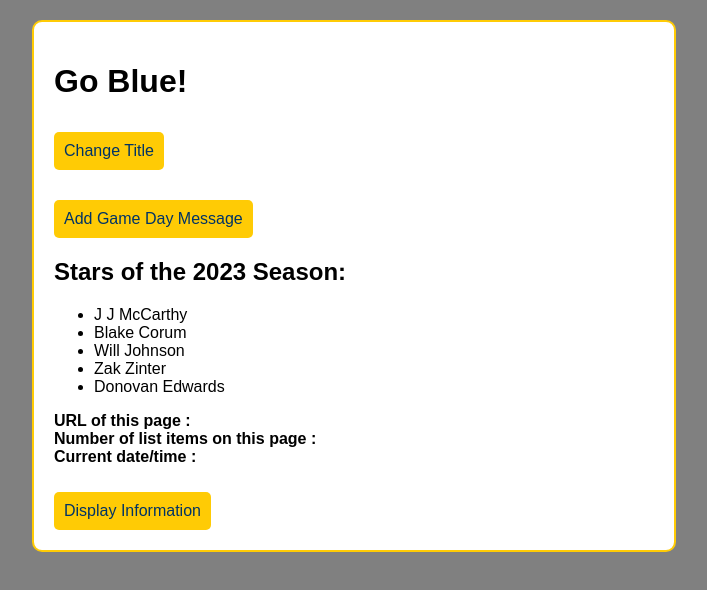
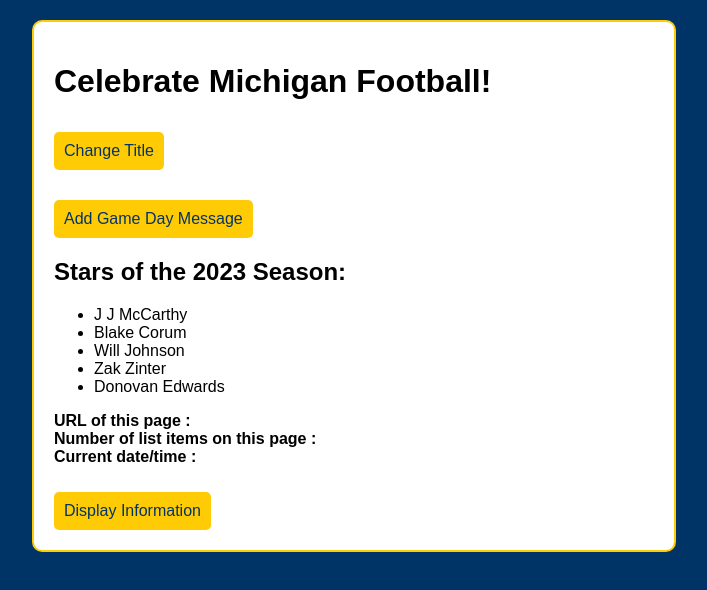
Before and after one commit to tolanisumich/discussion11_activity, a plain HTML site: page index.html in a window 1280 px wide. Both pictures are taken after a click on the button "Change Title". Shown: the whole page, without its empty margins (286-993 px from the left). Drawn offline with Linux system fonts and the light colour scheme.

Commit message:
Add files via upload

```diff
--- a/index.html
+++ b/index.html
@@ -77,11 +77,15 @@
 
         // Step 1: Create Function to Change Title and rewrite h1 element to "Celebrate Michigan Football!"
         //function
+        function changeTitle() {
+            document.querySelector("h1").innerHTML = "Celebrate Michigan Football!";
+
 
             //Step 2: log the message to the console
-
-
+            console.log("Title has been changed!");
+        }
         //Step 3: style the background to color #003366
+        document.body.style.backgroundColor = "#003366";
 
         // Step 4: Add the correct ID for the button, create an element 'p' and add a message "2023 Champions!" to p
         document.getElementById("add ID here").addEventListener("click", function() {
```
